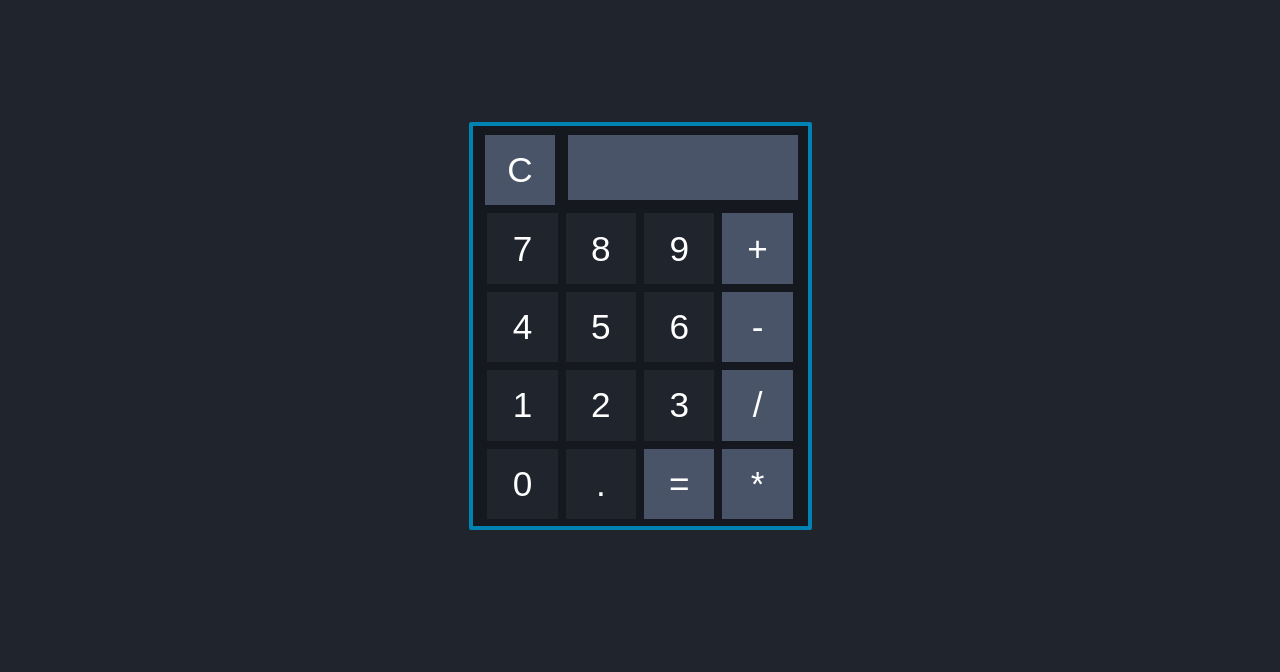
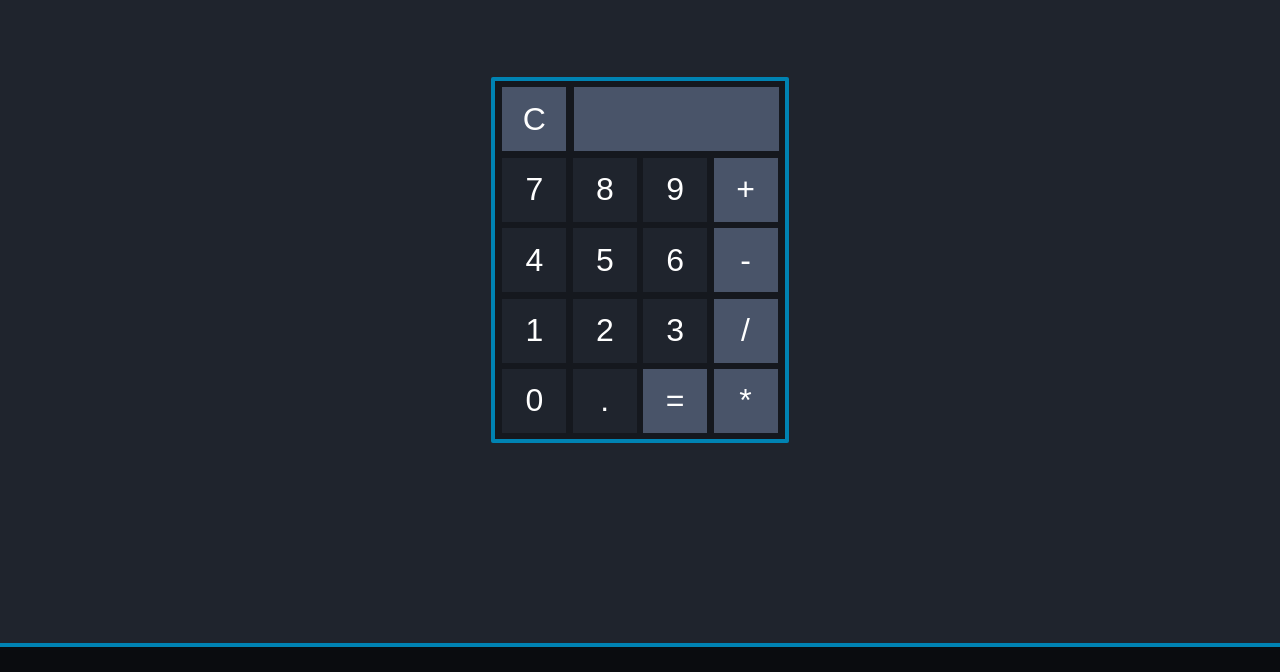
Before and after one commit to carolinaknoll/javascript-calculator, a React app: page / in a window 1280 px wide. Shown: the part 117-789 px from the top of the page. Built offline with nearby package versions, Linux system fonts and the light colour scheme.

Commit message:
Adjust calculator display/button sizes, margins and paddings

```diff
--- a/src/assets/styles/calculator.css
+++ b/src/assets/styles/calculator.css
@@ -2,51 +2,49 @@
   background: #15181e;
   border: 4px solid #0083b3;
   border-radius: 2px;
-  max-height: 385px;
-  margin: 125px auto 0;
-  max-width: 335px;
-  padding: 5px 0 10px;
+  margin: 80px auto;
+  max-width: 290px;
+  padding: 0.2em 0;
   text-align: center;
 }
 
-.display {
+.calculator .display {
   color: #FFF;
   border: none;
   float: right;
-  font-size: 30px;
-  height: 65px;
-  line-height: 60px;
-  margin-right: 10px;
-  margin-top: 4px;
+  font-size: 2em;
+  height: 2em;
+  line-height: 2em;
+  margin: 0.1em 0.2em 0 0;
   overflow: hidden;
   text-align: right;
-  text-shadow: 1px 1px 2px rgba(0, 0, 0, 0.2);
-  width: 230px;
+  width: 6.3em;
+  padding-right: 0.1em;
 }
 
-.key {
+.calculator .key {
   background: #1f242d;
 }
 
-.key,
-.clear {
+.calculator .key,
+.calculator .clear {
   border: none;
   color: #FFF;
-  font-size: 2.2em;
+  font-size: 2em;
   height: 2em;
-  margin: 4px;
+  margin: 0.1em;
   transition: 0.2s;
   width: 2em;
 }
 
-.key:hover,
-.clear:hover {
+.calculator .key:hover,
+.calculator .clear:hover {
   box-shadow: 0 0 0px 0.2em rgb(0, 131, 179) inset;
   cursor: pointer;
 }
 
-.display,
-.clear,
-.special {
+.calculator .display,
+.calculator .clear,
+.calculator .special {
   background: #495469;
 }
```
